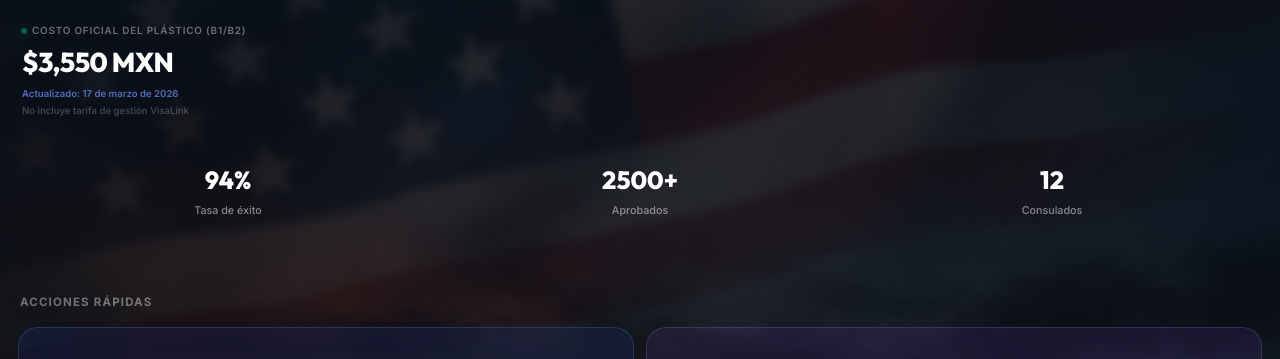
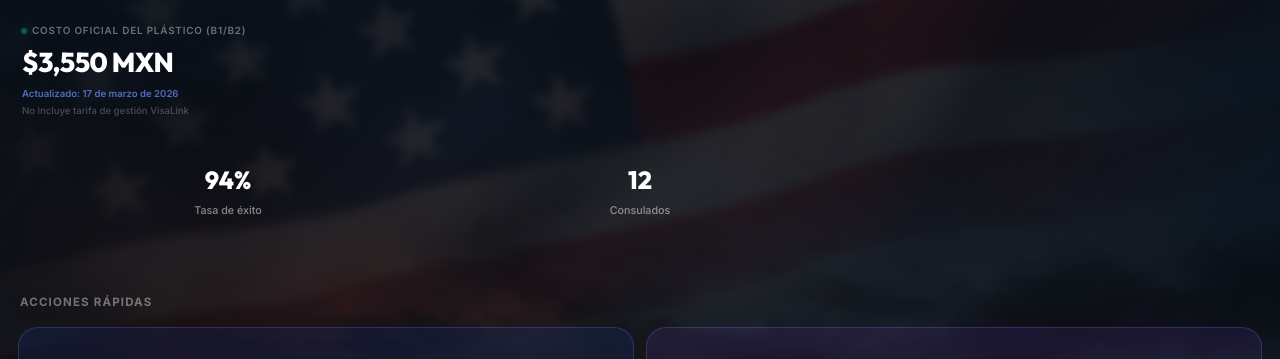
Before and after one commit to alan9924/visalink, a plain HTML site: page public/index.html in a window 1280 px wide. Shown: the part 203-562 px from the top of the page. Drawn offline with Linux system fonts and the light colour scheme.

Commit message:
UI: Eliminada métrica de aprobados

```diff
--- a/public/index.html
+++ b/public/index.html
@@ -670,10 +670,6 @@
         <div class="home-stat">
           <div class="home-stat-num">94%</div>
           <div class="home-stat-lbl">Tasa de éxito</div>
-        </div>
-        <div class="home-stat">
-          <div class="home-stat-num">2500+</div>
-          <div class="home-stat-lbl">Aprobados</div>
         </div>
         <div class="home-stat">
           <div class="home-stat-num">12</div>
```
